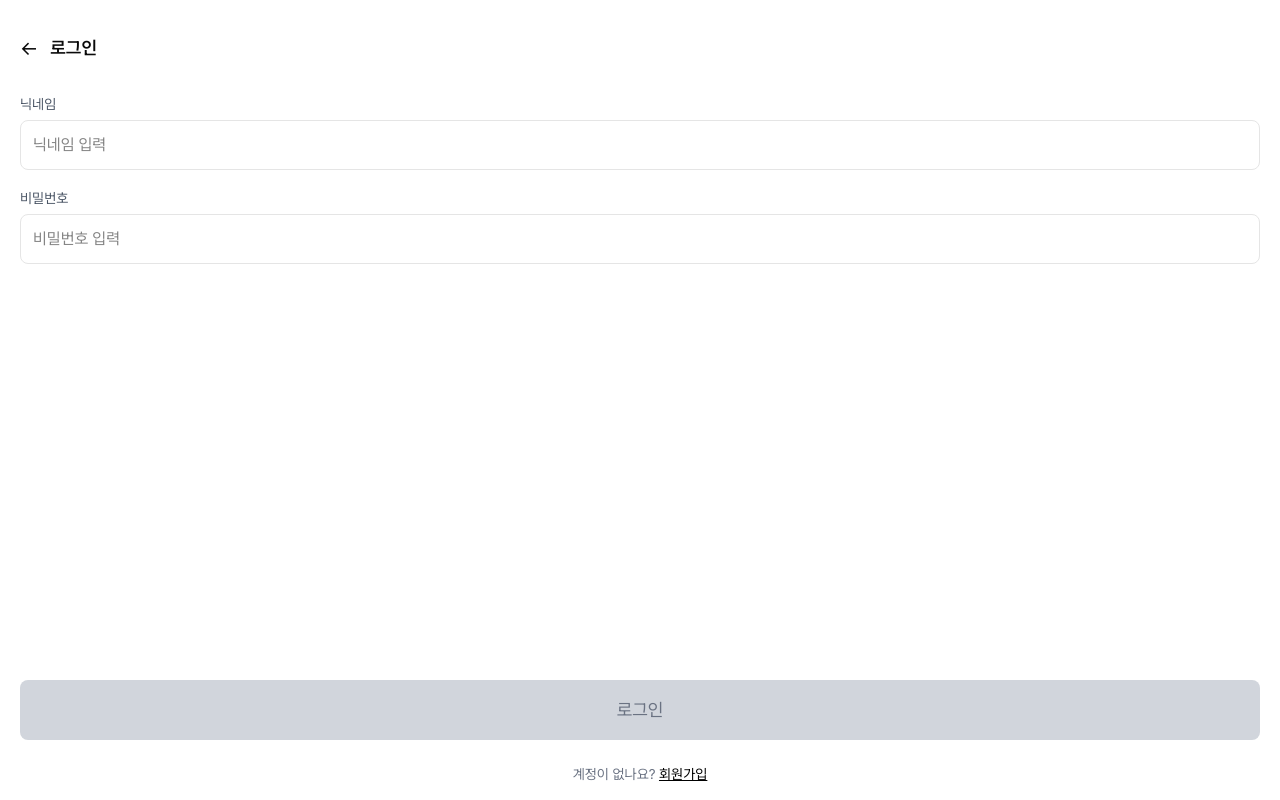
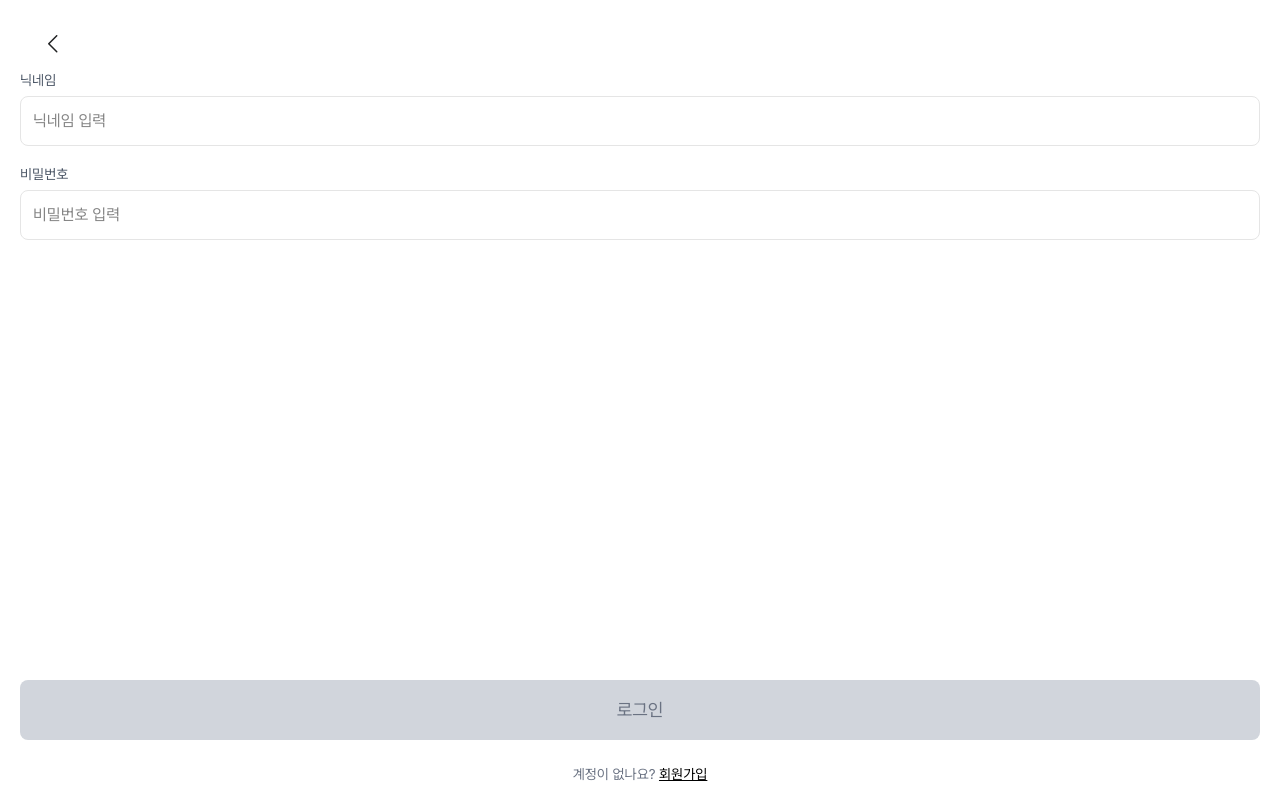
Before and after one commit to nerdinary-hackathon-9th/nerdinary-front, a React (Vite) app: page /login in a window 1280 px wide. Built offline with nearby package versions, Linux system fonts and the light colour scheme.

Commit message:
feat:ChallengeList에 Header 추가

```diff
--- a/src/app/router/AppRouter.tsx
+++ b/src/app/router/AppRouter.tsx
@@ -40,7 +40,7 @@ export const AppRouter = () => {
           element: <ChallengeDetailPage />,
         },
         {
-          path: 'challenge-list',
+          path: 'list',
           element: <ChallengeList />,
         },
         {
--- a/src/page/auth/ui/LoginPage.tsx
+++ b/src/page/auth/ui/LoginPage.tsx
@@ -3,6 +3,7 @@ import { useNavigate } from 'react-router-dom';
 
 import { AuthInput } from '../components/AuthInput';
 import { nicknameRegex, passwordRegex } from '../utils/regex';
+import { Header } from '@/app/layout/header/ui/Header';
 
 const LoginPage = () => {
   const navigate = useNavigate();
@@ -34,12 +35,7 @@ const LoginPage = () => {
   return (
     <div className="flex flex-col h-screen px-5 pt-5">
       {/* Header */}
-      <header className="h-14 flex items-center mb-4">
-        <button onClick={() => navigate('/')} className="mr-3 text-xl">
-          ←
-        </button>
-        <span className="font-semibold text-lg">로그인</span>
-      </header>
+      <Header variant="back" />
 
       {/* Input Section */}
       <section className="space-y-4">
--- a/src/page/challengeList/ChallengeList.tsx
+++ b/src/page/challengeList/ChallengeList.tsx
@@ -2,6 +2,7 @@ import { useMemo, useState } from 'react';
 import SearchFilterBar from '@/components/ui/SearchFilterBar';
 import ChallengeCard from '@/components/ui/ChallengeCard';
 import { GlobalNavigationBar } from '@/app/layout/navigation/GlobalNavigationBar';
+import { Header } from '@/app/layout/header/ui/Header';
 
 const mockData = [
   {
@@ -71,6 +72,8 @@ const ChallengeList = () => {
 
   return (
     <>
+      <Header variant="back-text" title="낭비 할 일 리스트" />
+
       <div className="pb-20 w-full flex flex-col gap-3 items-center overflow-y-scroll">
         <SearchFilterBar
           searchValue={searchValue}
```
